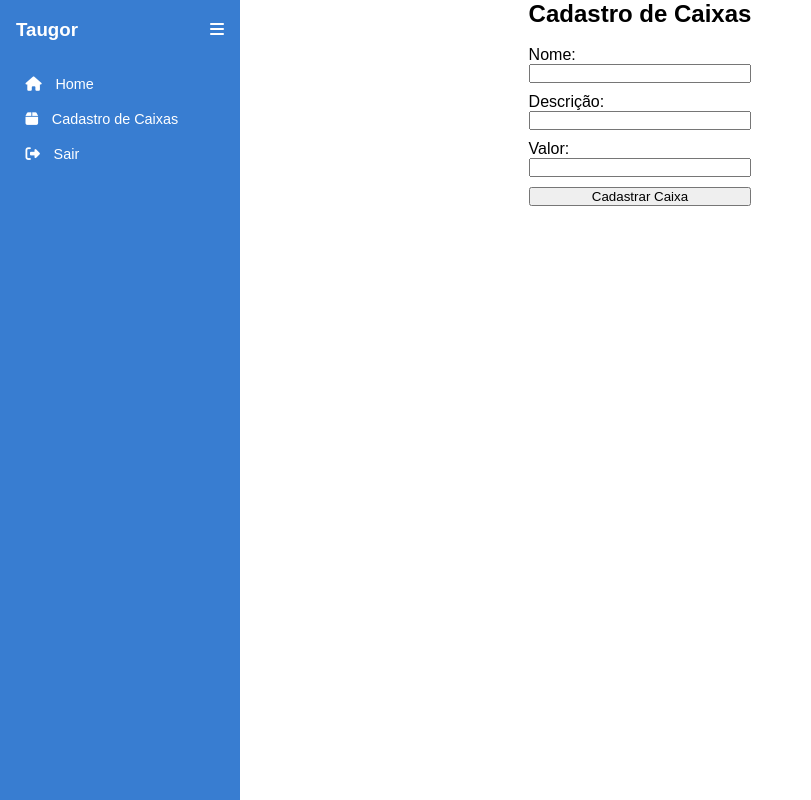
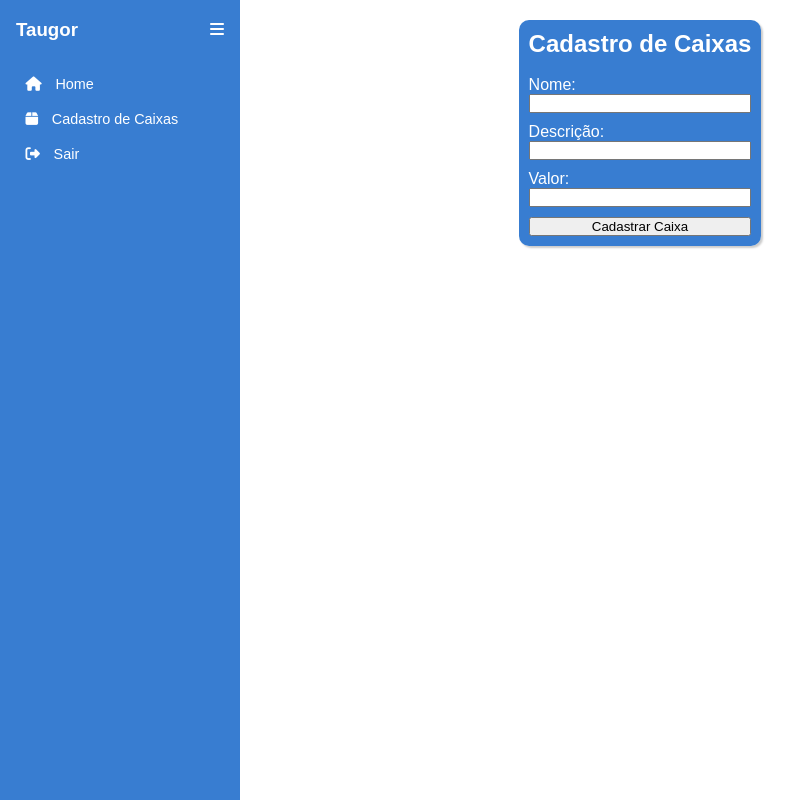
Before and after one commit to juliocesarboll/integrator_project, a Flask app: template app/templates/cadastroCaixas.html in a window 1280 px wide. Shown: the whole page, without its empty margins (0-811 px from the left). Run offline with Flask 3, Linux system fonts and the light colour scheme; the template is opened without the code that fills it, so the values that code supplies are empty.

Commit message:
Realizando um box na tela cadastro caixa

```diff
--- a/app/templates/cadastroCaixas.html
+++ b/app/templates/cadastroCaixas.html
@@ -103,6 +103,21 @@
         display: flex;
         flex-direction: column;
       }
+      .box-info{
+    width: 100%;
+    margin-top: 20px;
+    display: flex;
+    justify-content: space-around;
+    background-color: #236fcce6;
+    border-radius: 10px;
+    padding: 10px;
+    box-shadow: 2px 2px 2px #ccc
+
+
+}
+.box-info-single{
+    color:#fff;
+}
     </style>
   </head>
   <body>
@@ -153,12 +168,15 @@
 
     <main id="main">
       <div class="content">
+        <div class="box-info">
+        <div class="box-info-single">
         <div class="titulo-secao">
           <h2>Cadastro de Caixas</h2>
           <br />
         </div>
         <form id="cadastroForm">
           <div>
+
             <label for="nome">Nome:</label>
             <input type="text" id="nome" name="nome" required />
           </div>
@@ -174,6 +192,8 @@
             Cadastrar Caixa
           </button>
         </form>
+      </div>
+      </div>
       </div>
     </main>
     <script>
```
